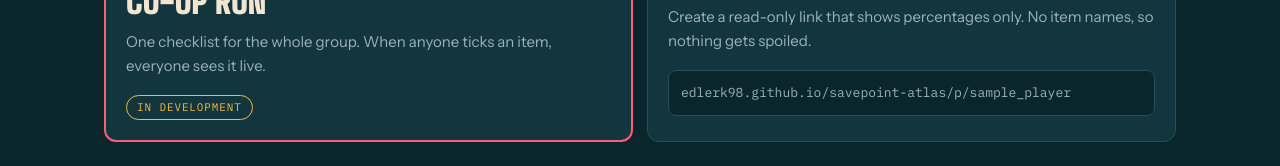
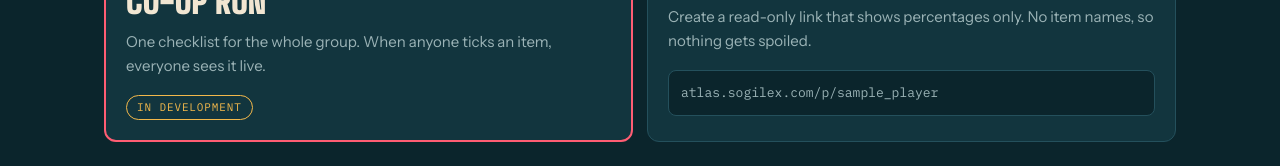
Before and after one commit to edlerk98/savepoint-atlas, a plain HTML site: page friends.html in a window 1280 px wide. Shown: the part 1040-1206 px from the top of the page. Drawn offline with Linux system fonts and the light colour scheme.

Commit message:
Point addresses at atlas.sogilex.com
Co-Authored-By: Claude Opus 5.5 <noreply@anthropic.com>
Claude-Session: https://claude.ai/code/session_016jmBgKGT8ZtAinRux91Rkv

```diff
--- a/friends.html
+++ b/friends.html
@@ -90,7 +90,7 @@
         <span class="label xs">Planned · private by default</span>
         <h3 class="card-title">Share your progress</h3>
         <p class="muted" style="font-size:15px">Create a read-only link that shows percentages only. No item names, so nothing gets spoiled.</p>
-        <div class="share-url" style="margin-top:6px">edlerk98.github.io/savepoint-atlas/p/sample_player</div>
+        <div class="share-url" style="margin-top:6px">atlas.sogilex.com/p/sample_player</div>
       </article>
     </div>
   </div>
```
Also changed, not shown: 1 other file.
